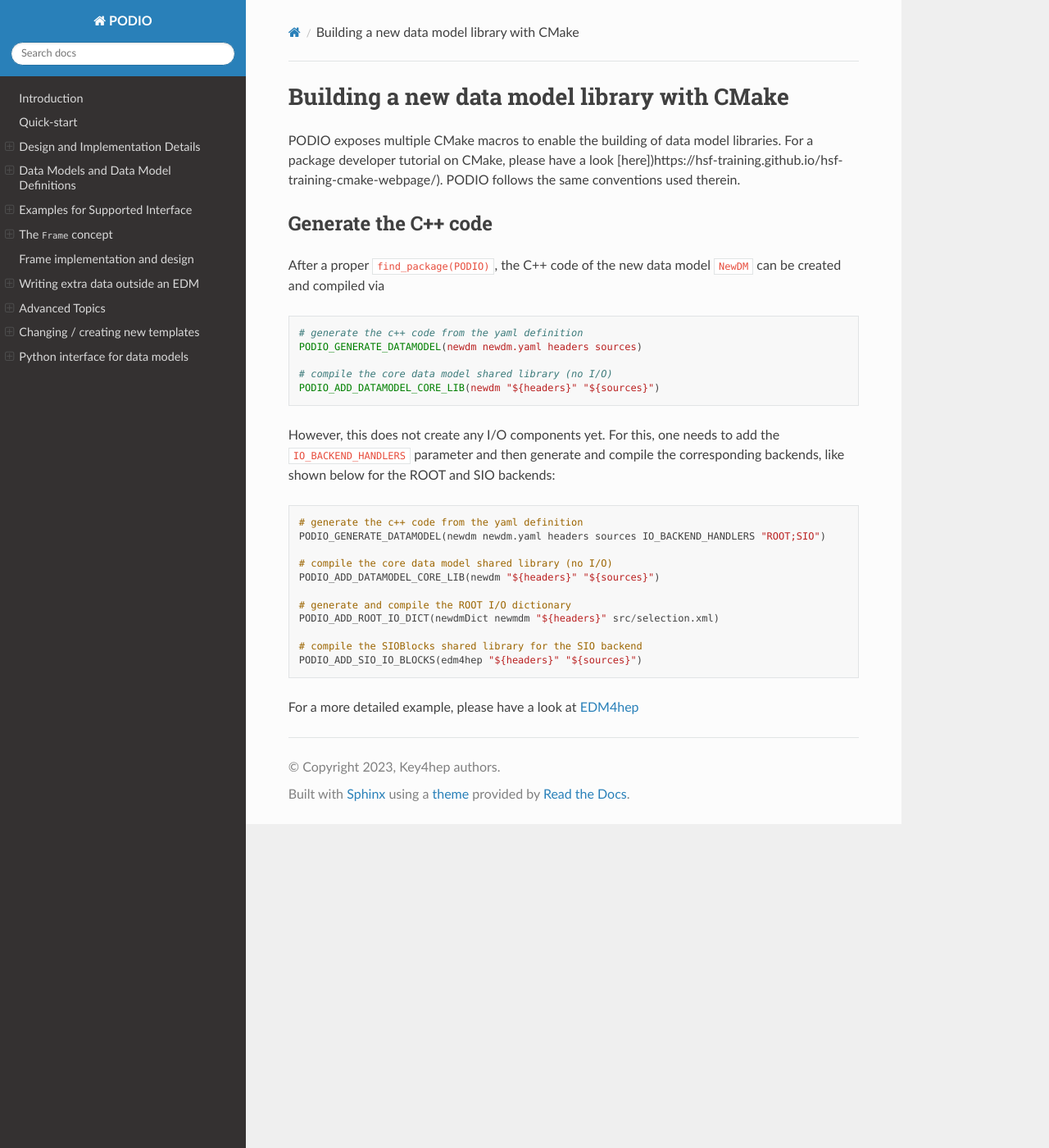
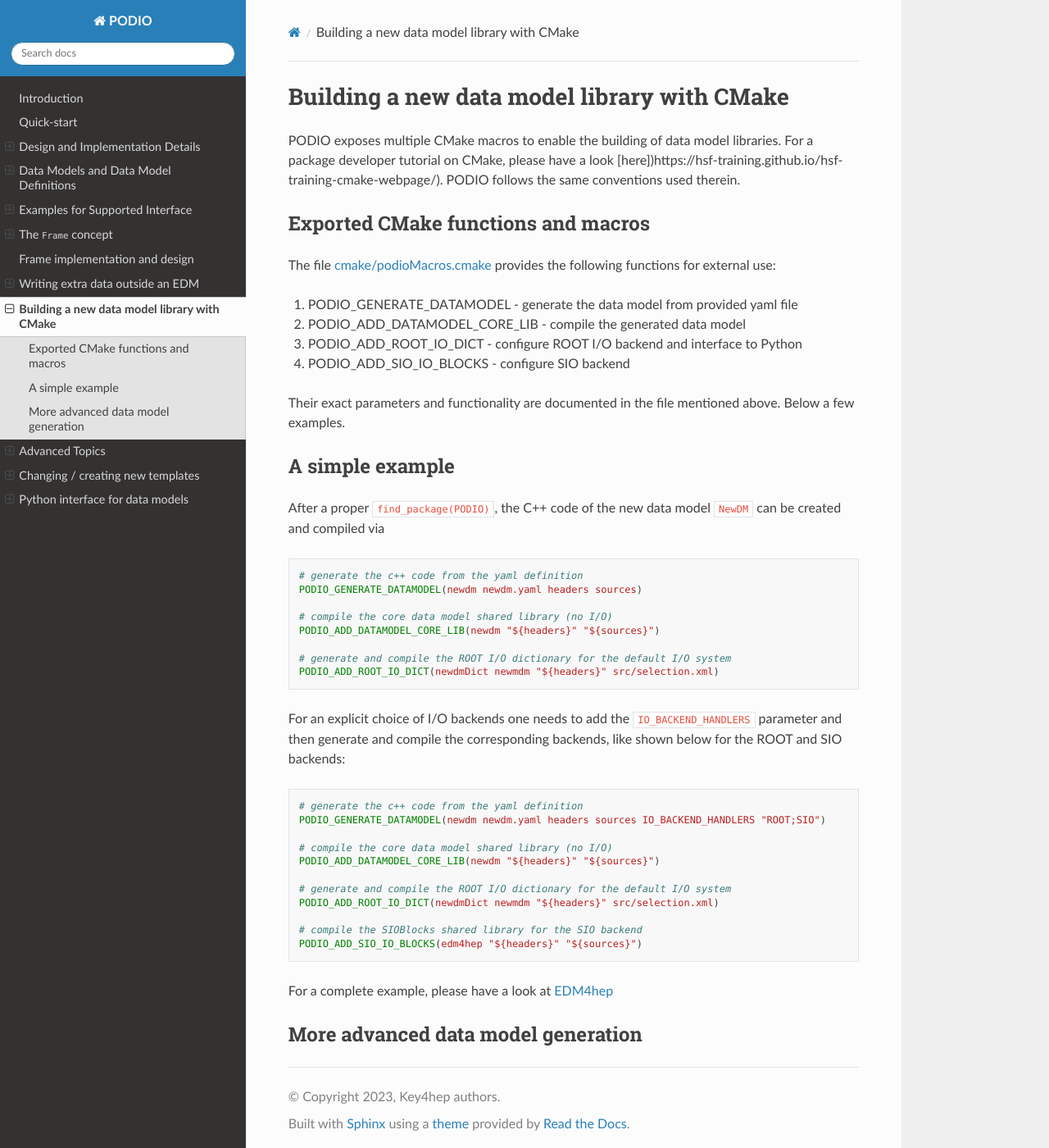
Before and after one commit to AIDASoft/podio, a Sphinx documentation site: the page built from doc/cmake.md, in a window 1280 px wide and 1400 px high. Shown: the whole window at 82% size. Built offline with Sphinx 7.4.7 and the Read the Docs theme 2.0.0, drawn with Linux system fonts in a browser that asks for light colours; pages that are not in the unit, such as notebooks, are missing from menus; the version number could not be read and is left out.

Commit message:
include first PR feedback

````diff
--- a/doc/cmake.md
+++ b/doc/cmake.md
@@ -3,7 +3,17 @@
 PODIO exposes multiple CMake macros to enable the building of data model libraries.
 For a package developer tutorial on CMake, please have a look [here])https://hsf-training.github.io/hsf-training-cmake-webpage/). PODIO follows the same conventions used therein.
 
-## Generate the C++ code
+## Exported CMake functions and macros
+The file [cmake/podioMacros.cmake](https://github.com/AIDASoft/podio/blob/master/cmake/podioMacros.cmake) provides the following functions for external use:
+
+  1. PODIO_GENERATE_DATAMODEL - generate the data model from provided yaml file
+  2. PODIO_ADD_DATAMODEL_CORE_LIB - compile the generated data model
+  3. PODIO_ADD_ROOT_IO_DICT - configure ROOT I/O backend and interface to Python
+  4. PODIO_ADD_SIO_IO_BLOCKS - configure SIO backend
+
+Their exact parameters and functionality are documented in the file mentioned above. Below a few examples.
+
+## A simple example
 After a proper `find_package(PODIO)`, the C++ code of the new data model `NewDM` can be created and compiled via
 
 ```cmake
@@ -12,22 +22,26 @@ PODIO_GENERATE_DATAMODEL(newdm newdm.yaml headers sources)
 
 # compile the core data model shared library (no I/O)
 PODIO_ADD_DATAMODEL_CORE_LIB(newdm "${headers}" "${sources}")
+
+# generate and compile the ROOT I/O dictionary for the default I/O system
+PODIO_ADD_ROOT_IO_DICT(newdmDict newmdm "${headers}" src/selection.xml)
 ```
+For an explicit choice of I/O backends one needs to add the `IO_BACKEND_HANDLERS` parameter and then generate and compile the corresponding backends, like shown below for the ROOT and SIO backends:
 
-However, this does not create any I/O components yet. For this, one needs to add the `IO_BACKEND_HANDLERS` parameter and then generate and compile the corresponding backends, like shown below for the ROOT and SIO backends:
-
-```
+```cmake
 # generate the c++ code from the yaml definition
 PODIO_GENERATE_DATAMODEL(newdm newdm.yaml headers sources IO_BACKEND_HANDLERS "ROOT;SIO")
 
 # compile the core data model shared library (no I/O)
 PODIO_ADD_DATAMODEL_CORE_LIB(newdm "${headers}" "${sources}")
 
-# generate and compile the ROOT I/O dictionary
+# generate and compile the ROOT I/O dictionary for the default I/O system
 PODIO_ADD_ROOT_IO_DICT(newdmDict newmdm "${headers}" src/selection.xml)
 
 # compile the SIOBlocks shared library for the SIO backend
 PODIO_ADD_SIO_IO_BLOCKS(edm4hep "${headers}" "${sources}")
 ```
 
-For a more detailed example, please have a look at [EDM4hep](https://github.com/key4hep/EDM4hep/blob/main/edm4hep/CMakeLists.txt)
+For a complete example, please have a look at [EDM4hep](https://github.com/key4hep/EDM4hep/blob/main/edm4hep/CMakeLists.txt)
+
+## More advanced data model generation
--- a/doc/index.rst
+++ b/doc/index.rst
@@ -15,6 +15,7 @@ Welcome to PODIO's documentation!
    examples.md
    frame.md
    userdata.md
+   cmake.md
    advanced_topics.md
    templates.md
    python.md
````
